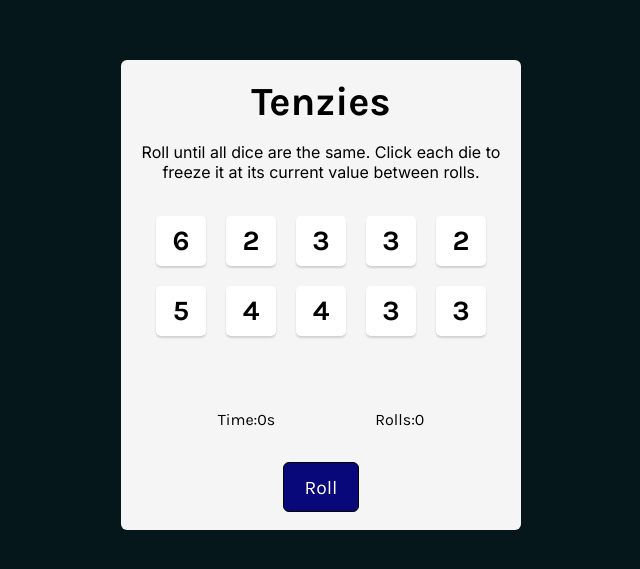
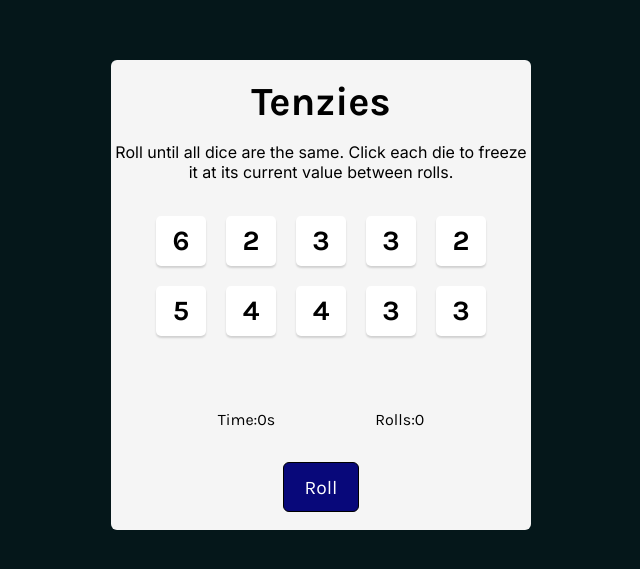
Before and after one commit to Ronzayne/Tenzies-project, a React (Vite) app: page / in a window 1280 px wide. Shown: the part 105-674 px from the top of the page, without its empty margins (319-959 px from the left). Built offline with nearby package versions, Linux system fonts and the light colour scheme.

Commit message:
updated width in css

```diff
--- a/src/index.css
+++ b/src/index.css
@@ -18,7 +18,7 @@ div#root{
   height: 100%;
   width: 100%;
   max-height: 470px;
-  max-width: 400px;
+  max-width: 420px;
 }
 
 main{
```
